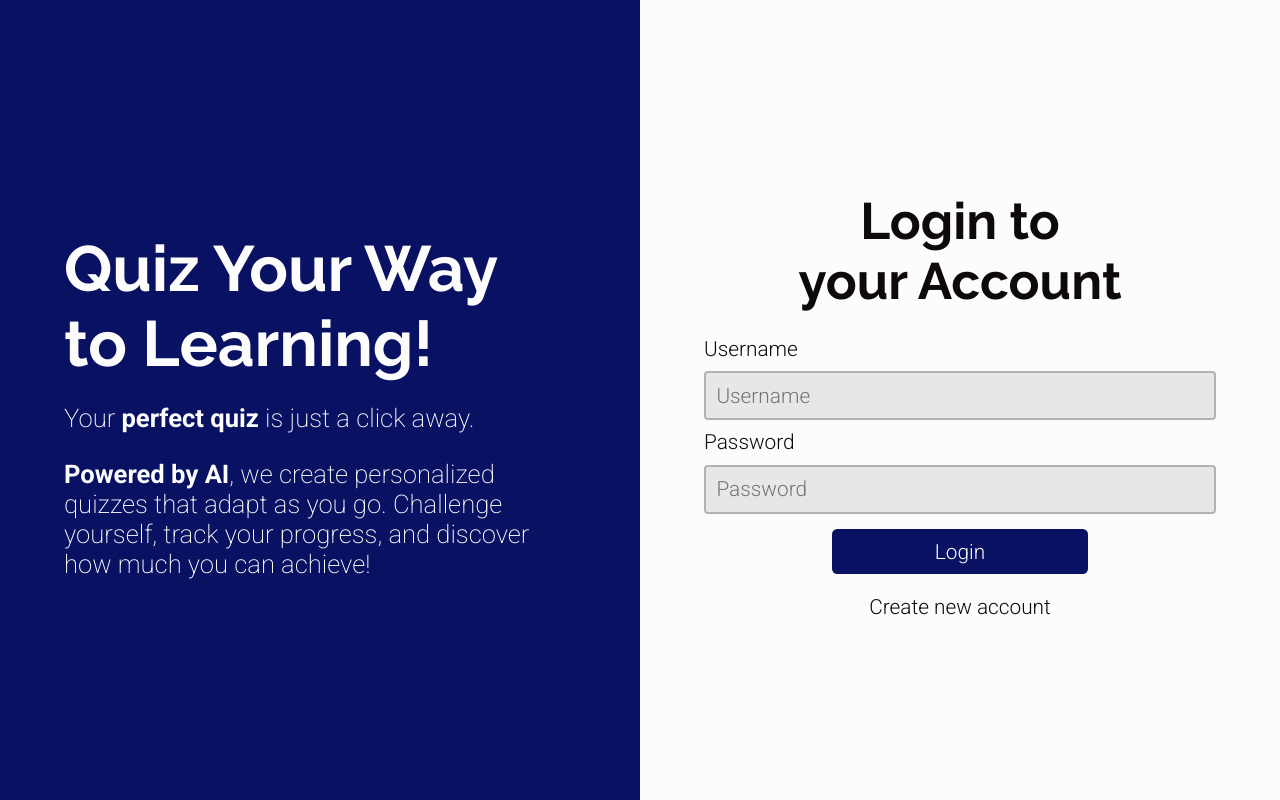
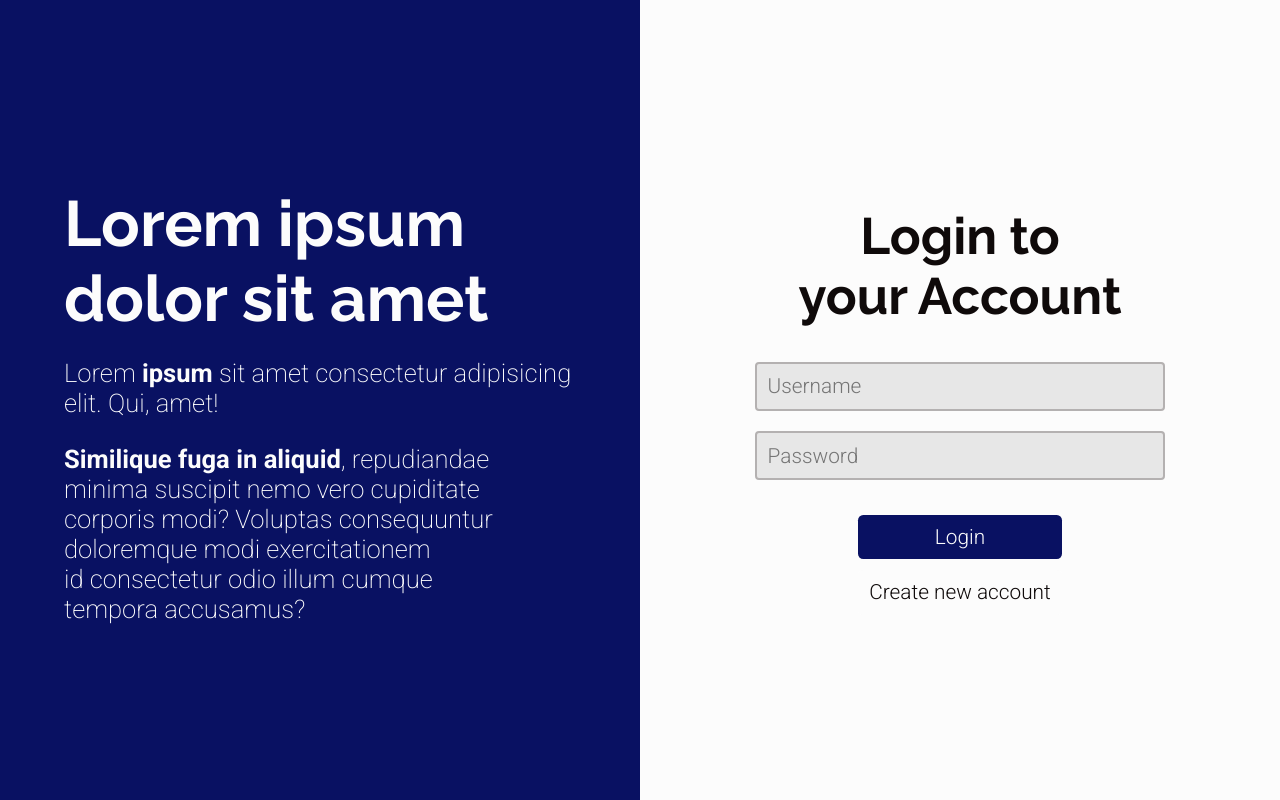
Before and after one commit to aprhyvs/test-template, a plain HTML site: page index.html in a window 1280 px wide. Drawn offline with Linux system fonts and the light colour scheme.

Commit message:
Add template text

```diff
--- a/index.html
+++ b/index.html
@@ -18,17 +18,15 @@
 <body>
     <div class="wrapper">
         <div class="left">
-            <h1>Quiz Your Way to Learning!</h1>
-            <p>Your <strong>perfect quiz</strong> is just a click away.<p>
-            <p><strong>Powered by AI</strong>, we create personalized quizzes that adapt as you go. Challenge yourself, track your progress, and discover how much you can achieve!</p>
+            <h1>Lorem ipsum dolor sit amet</h1>
+            <p>Lorem <strong>ipsum</strong> sit amet consectetur adipisicing elit. Qui, amet!<p>
+            <p><strong>Similique fuga in aliquid</strong>, repudiandae minima suscipit nemo vero cupiditate corporis modi? Voluptas consequuntur doloremque modi exercitationem id consectetur odio illum cumque tempora accusamus?</p>
         </div>
        <div class="right">
             <h3>Login to your Account</h3>
             <form>
-                <label for="">Username</label>
                 <input type="text" placeholder="Username">
-                <label for="">Password</label>
-                <input type="password" placeholder="Password">
+                <input type="password" placeholder="Password"><br>
                 <button class="login">Login</button>
                 <button class="signup">Create new account</button>
             </form>
--- a/style.css
+++ b/style.css
@@ -50,7 +50,6 @@
 .right {
     background-color: var(--background);
     color: var(--text);
-    align-items: center;
 }
 
 .right h3 {
@@ -70,9 +69,9 @@
     width: 100%;
 }
 
-.right label {
-    font-size: 1rem;
-    font-size: clamp(1rem, 0.9rem + 0.5vw, 1.5rem);
+.right input {
+    width: 80%;
+    margin: 0.5em auto;
 }
 
 .right input {
@@ -84,7 +83,6 @@
     font-size: clamp(1rem, 0.9rem + 0.5vw, 1.5rem);
     padding: 0.5em;
     border-radius: 0.25rem;
-    margin: 0.5em 0;
 }
 
 .right input:focus::placeholder {
@@ -106,7 +104,7 @@
     border-radius: 0.25em;
     border: none;
     margin: 0.25em auto;
-    width: 50%;
+    width: 40%;
 }
 
 .login {
```
